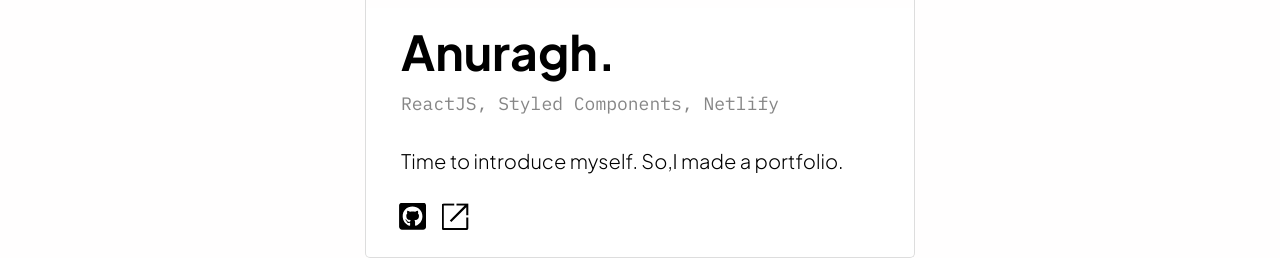
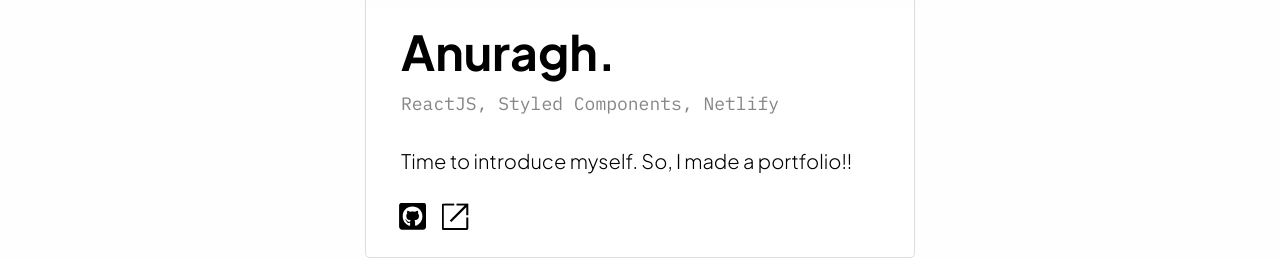
Before and after one commit to Anuragh33/My-Portfolio, a React (Create React App) app: page / in a window 1280 px wide. Shown: the part 5742-6000 px from the top of the page. Built offline with nearby package versions, Linux system fonts and the light colour scheme.

Commit message:
Update projects.js

```diff
--- a/src/components/projects/projects.js
+++ b/src/components/projects/projects.js
@@ -66,7 +66,7 @@ const Projects = () => {
       img: portfolio,
       title: 'Anuragh.',
       skills: 'ReactJS, Styled Components, Netlify',
-      description: 'Time to introduce myself. So,I made a portfolio. ',
+      description: 'Time to introduce myself. So, I made a portfolio!! ',
       gitLink: 'https://github.com/Anuragh33/My-Portfolio',
       link: 'https://anuraghportfolio.netlify.app/',
     },
```
